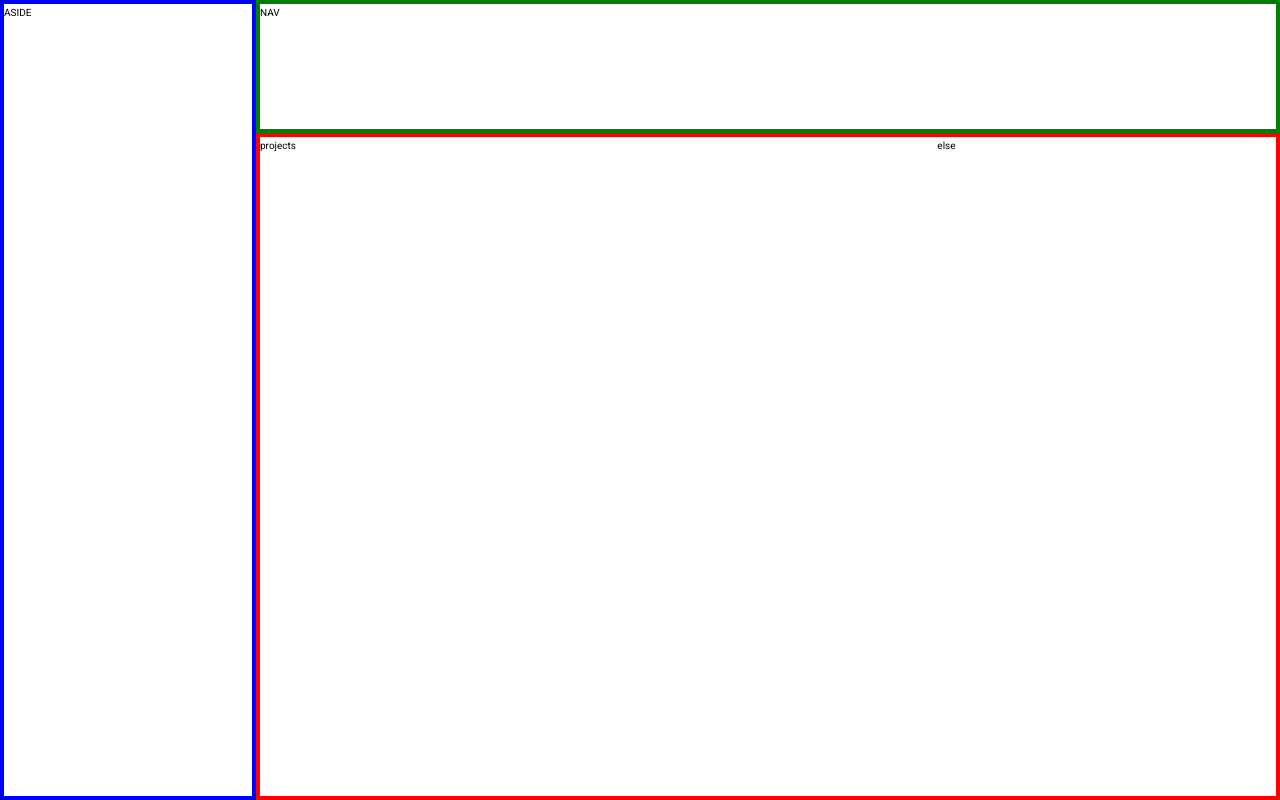
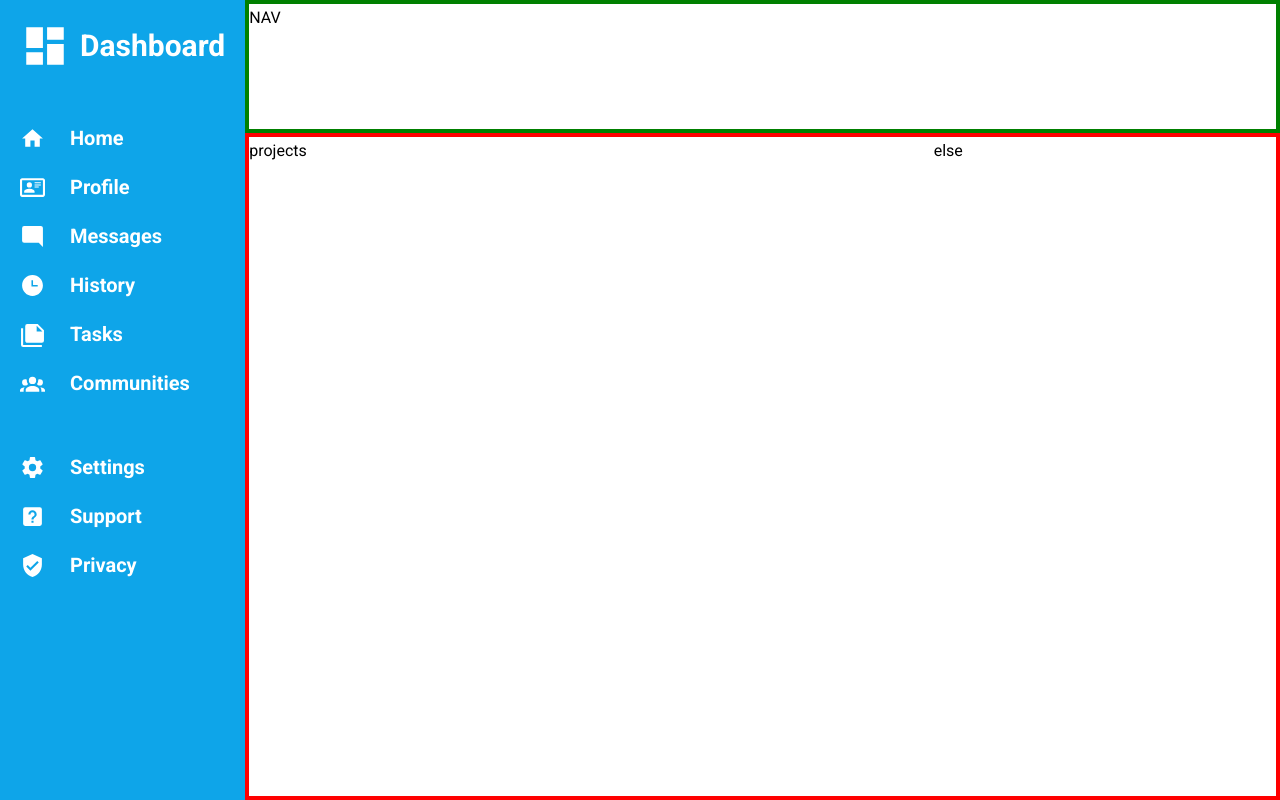
Before and after one commit to kilozdazolik/the-odin-project, a plain HTML site: page admin-dashboard/index.html in a window 1280 px wide. Drawn offline with Linux system fonts and the light colour scheme.

Commit message:
aside finished

```diff
--- a/admin-dashboard/index.html
+++ b/admin-dashboard/index.html
@@ -8,7 +8,77 @@
   </head>
   <body>
     <main>
-      <aside class="aside">ASIDE</aside>
+      <aside class="aside">
+        <div class="aside-menu">
+          <div class="aside__logo">
+            <img src="svg/dashboard.svg" alt="" class="aside__logo-img" />
+            <h1 class="heading-primary">Dashboard</h1>
+          </div>
+          <div class="aside__primary-menu">
+            <ul class="primary-menu-list">
+              <li class="list-item">
+                <img src="svg/home.svg" alt="Home icon" class="icon" />Home
+              </li>
+              <li class="list-item">
+                <img
+                  src="svg/card-account-details-outline.svg"
+                  alt="Home icon"
+                  class="icon"
+                />Profile
+              </li>
+              <li class="list-item">
+                <img
+                  src="svg/message-reply.svg"
+                  alt="Home icon"
+                  class="icon"
+                />Messages
+              </li>
+              <li class="list-item">
+                <img
+                  src="svg/clock-time-three.svg"
+                  alt="Home icon"
+                  class="icon"
+                />History
+              </li>
+              <li class="list-item">
+                <img
+                  src="svg/note-multiple.svg"
+                  alt="Home icon"
+                  class="icon"
+                />Tasks
+              </li>
+              <li class="list-item">
+                <img
+                  src="svg/account-group.svg"
+                  alt="Home icon"
+                  class="icon"
+                />Communities
+              </li>
+            </ul>
+          </div>
+          <div class="aside__secondary-menu">
+            <ul class="secondary-menu-list">
+              <li class="list-item">
+                <img src="svg/cog.svg" alt="Home icon" class="icon" />Settings
+              </li>
+              <li class="list-item">
+                <img
+                  src="svg/help-box.svg"
+                  alt="Home icon"
+                  class="icon"
+                />Support
+              </li>
+              <li class="list-item">
+                <img
+                  src="svg/shield-check.svg"
+                  alt="Home icon"
+                  class="icon"
+                />Privacy
+              </li>
+            </ul>
+          </div>
+        </div>
+      </aside>
       <nav class="nav">NAV</nav>
       <section class="section-home">
         <div class="projects">projects</div>
--- a/admin-dashboard/style.css
+++ b/admin-dashboard/style.css
@@ -15,12 +15,15 @@ html {
 body {
   font-family: "Roboto", sans-serif;
   font-weight: 400;
+  font-size: 1.6rem;
   line-height: 1.7;
 }
 
+/* GRID */
+
 main {
   display: grid;
-  grid-template-columns: 0.25fr 1fr;
+  grid-template-columns: 0.2fr 1fr;
   grid-template-rows: 1fr 5fr;
   grid-template-areas:
     "aside nav"
@@ -30,7 +33,7 @@ main {
 
 .aside {
   grid-area: aside;
-  border: 4px solid blue;
+  background-color: #0ea5e9;
 }
 
 .nav {
@@ -71,3 +74,62 @@ main {
   gap: 1rem;
   grid-area: else;
 }
+
+/* ASIDE */
+.aside-menu {
+  padding: 2rem;
+  font-size: 2rem;
+  font-weight: 800;
+  color: white;
+  display: flex;
+  justify-content: flex-end;
+  align-items: flex-start;
+  flex-direction: column;
+  gap: 5rem;
+}
+
+.aside__logo {
+  display: flex;
+  justify-content: flex-start;
+  align-items: center;
+  cursor: pointer;
+}
+
+.aside__logo-img {
+  width: 5rem;
+  height: 5rem;
+  filter: invert(1) sepia(0) saturate(0) hue-rotate(0deg);
+  margin-right: 1rem;
+}
+
+.primary-menu-list,
+.secondary-menu-list {
+  list-style: none;
+}
+
+.list-item {
+  display: flex;
+  gap: 2.5rem;
+  align-items: center;
+  transition: all 0.3s;
+}
+
+.list-item:hover {
+  cursor: pointer;
+  padding: 0 2rem;
+}
+
+.list-item:active {
+  cursor: pointer;
+  transform: translateY(0.5rem);
+}
+
+.list-item:not(:last-child) {
+  margin-bottom: 1.5rem;
+}
+
+.icon {
+  width: 2.5rem;
+  height: 2.5rem;
+  filter: invert(1) sepia(0) saturate(0) hue-rotate(0deg);
+}
```
Also changed, not shown: admin-dashboard/svg/account-group.svg (added), admin-dashboard/svg/bell-ring-outline.svg (added), admin-dashboard/svg/card-account-details-outline.svg (added), admin-dashboard/svg/clock-time-three.svg (added), admin-dashboard/svg/cog.svg (added), admin-dashboard/svg/dashboard.svg (added), admin-dashboard/svg/eye-plus-outline.svg (added), admin-dashboard/svg/help-box.svg (added), admin-dashboard/svg/home.svg (added), admin-dashboard/svg/magnify.svg (added), admin-dashboard/svg/message-reply.svg (added), admin-dashboard/svg/note-multiple.svg (added), admin-dashboard/svg/share-variant-outline.svg (added), admin-dashboard/svg/shield-check.svg (added), 1 more files.
